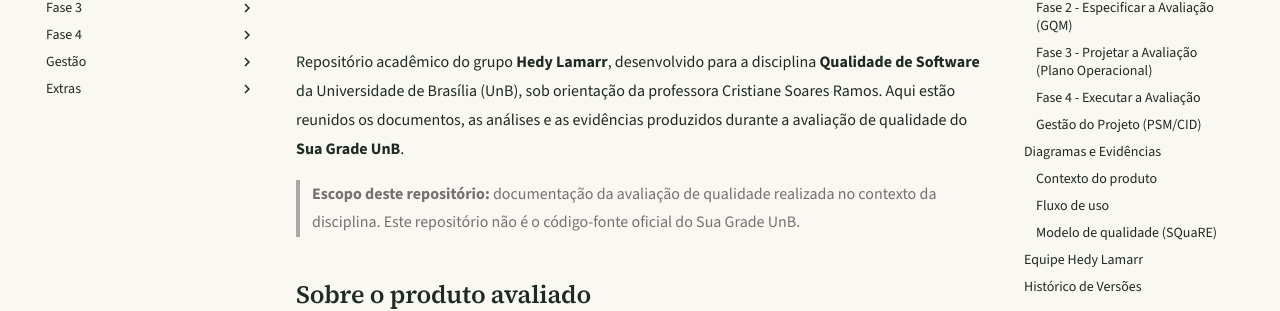
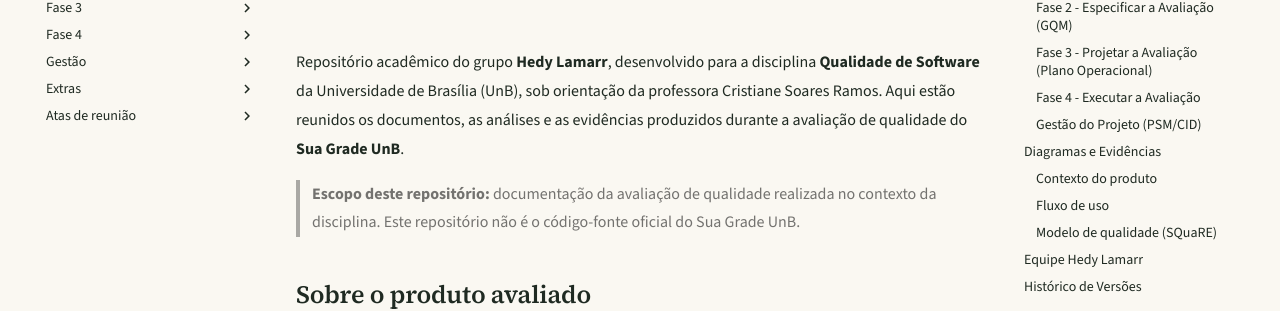
Before and after one commit to FCTE-Qualidade-de-Software-1/2026-2_T02_HEDY_LAMAR, an MkDocs documentation site: the page built from docs/index.md, in a window 1280 px wide. Shown: the part 229-540 px from the top of the page. Built offline with MkDocs 1.6.1 and Material for MkDocs 9.7.7, drawn with Linux system fonts in a browser that asks for light colours; comment, search, counter and statistics services are not loaded.

Commit message:
docs: adição de uma aba no mkdocs para ata

```diff
--- a/mkdocs.yml
+++ b/mkdocs.yml
@@ -83,5 +83,7 @@ nav:
 
   - Extras:
       - Heatmap de disponibilidade: extras/heatmap.md
+
+  - Atas de reunião:
       - Modelo de ata de reunião: atas/padrao-ata.md
       - Ata de 15/11/2026: atas/2026-11-15.md
```
